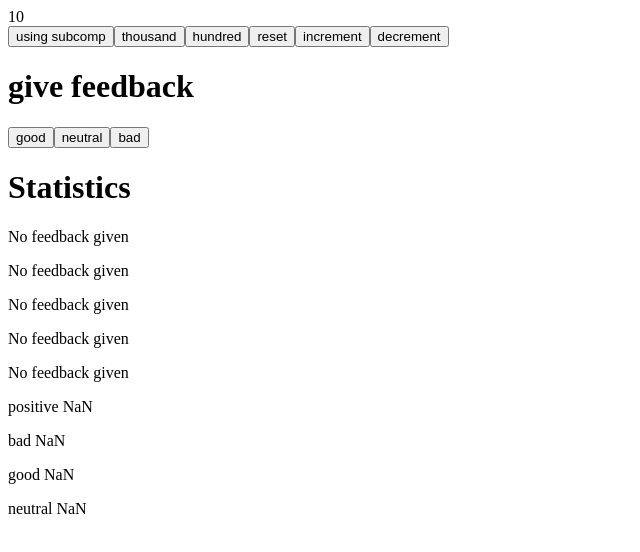
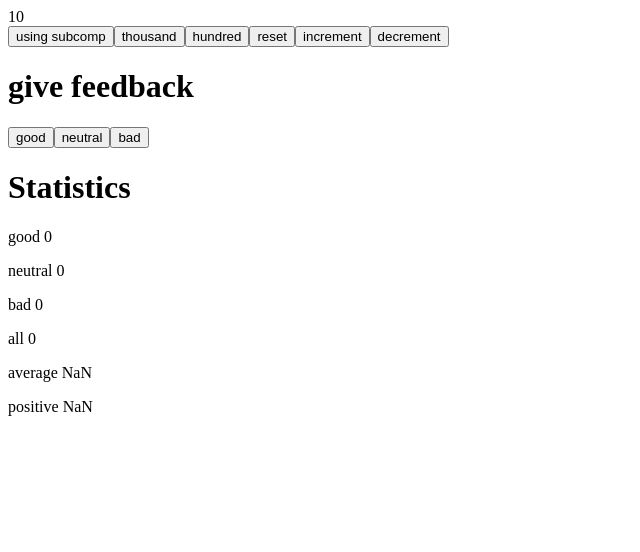
Before and after one commit to opeyemipeter1759/fullstack-open, a React (Create React App) app in the folder IntroToReact/: page / in a window 1280 px wide. Shown: the top 552 px of the page, without its empty margins (0-640 px from the left). Built offline with nearby package versions, Linux system fonts and the light colour scheme.

Commit message:
unicafe step3 return nan

```diff
--- a/IntroToReact/src/Tasks-1.6.-1.14/TaskIndex.js
+++ b/IntroToReact/src/Tasks-1.6.-1.14/TaskIndex.js
@@ -2,57 +2,49 @@ import React, { useState } from "react";
 
 const Statistics = (props) => {
     const { count, text } = props;
-    if ( count === 0 )
-    {
-        return (
-            <p>
-                No feedback given
-            </p>
-        )
-    }
-    else
-    {
-        return (
-            <p>{text} {count} </p>
-
-        )
-    }
+    return (
+        <p>
+            {text} {count}
+        </p>
+    );
 };
-const Button = (props) => {
-    const { text, onClick } = props;
-    return <button onClick={onClick}>{text}</button>;
+const Button = ({text, handleClick}) => {
+    return <button onClick={handleClick}>{text}</button>;
 };
 
 function TaskIndex() {
     const [good, setGood] = useState(0);
     const [neutral, setNeutral] = useState(0);
     const [bad, setBad] = useState(0);
-    const handleGoodClick = () => {
-        setGood(good + 1);
-    };
-    const handleNeutralClick = () => {
-        setNeutral(neutral + 1);
-    };
-    const handleBadClick = () => {
-        setBad(bad + 1);
-    };
+
+    const handleClicks = ( setValue, value ) =>
+    {
+        setValue( value + 1 )
+    }
+
+    let sum = good + neutral + bad;
+    let average = ( good - bad ) / sum;
+    let positive = good / sum;
+
+
     return (
         <div>
             <h1>give feedback</h1>
-            <Button onClick={handleGoodClick} text="good" />
-            <Button onClick={handleNeutralClick} text="neutral" />
-            <Button onClick={handleBadClick} text="bad" />
+            <Button handleClick={()=>handleClicks( setGood, good)} text="good" />
+            <Button handleClick={()=> handleClicks(setNeutral, neutral)} text="neutral" />
+            <Button handleClick={()=>handleClicks(setBad, bad)} text="bad" />
 
             <h1>Statistics</h1>
             <Statistics count={good} text="good" />
             <Statistics count={neutral} text="neutral" />
             <Statistics count={bad} text="bad" />
-            <Statistics text='all' count = {good + neutral + bad} />
-            <Statistics text="average" count={( good + neutral + bad ) / 3} />
-            <Statistics text="positive" count={good / ( good + neutral + bad ) * 100} />
-            <Statistics text="bad" count={bad / ( good + neutral + bad ) * 100} />
-            <Statistics text="good" count={good / ( good + neutral + bad ) * 100} />
-            <Statistics text="neutral" count={neutral / ( good + neutral + bad ) * 100} />
+            <Statistics text="all" count={sum} />
+            <Statistics text="average" count={average} />
+            <Statistics
+                text="positive"
+                count={positive}
+            />
+
         </div>
     );
 }
```
